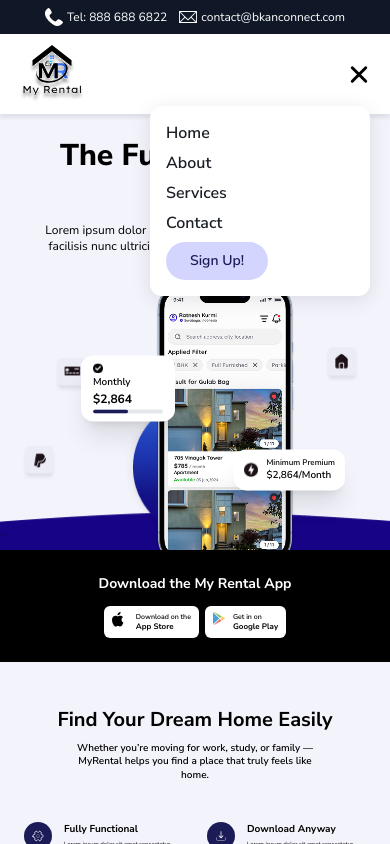
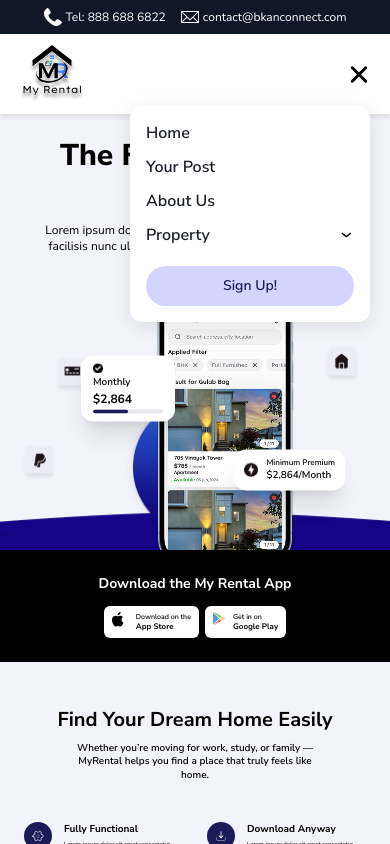
Before and after one commit to dubeySrasti/real-estate, a Next.js app: page / in a window 390 px wide. Both pictures are taken after a click on the element 359 px from the left and 74 px from the top of the page. Shown: the top 844 px of the page. Built offline with nearby package versions, Linux system fonts and the light colour scheme.

Commit message:
update message

```diff
--- a/components/navbar.tsx
+++ b/components/navbar.tsx
@@ -10,6 +10,7 @@ export default function Navbar() {
   const [menuOpen, setMenuOpen] = useState(false);
   const [isOpen, setIsOpen] = useState(false);
   const pathname = usePathname();
+const [mobilePropertyOpen, setMobilePropertyOpen] = useState(false);
 
 
   return (
@@ -17,8 +18,8 @@ export default function Navbar() {
       <nav className="bg-white shadow-[0_4px_4px_rgba(0,0,0,0.08)] sticky w-full top-0 left-0 z-50">
 
         {/* Topbar */}
-        <div className="w-full bg-gray-900 text-white text-xs sm:text-sm py-2 px-2 md:px-25 flex flex-col md:flex-row justify-between items-center">
-          <div className="flex gap-3 sm:gap-5">
+        <div className="w-full bg-gray-900 text-white text-xs sm:text-sm py-2 sm:px-6 md:px-25 flex flex-col md:flex-row justify-between items-center">
+          <div className="flex max-[400px]:gap-[15px] gap-8 md:gap-5">
             <a href="tel:8886886822" className="hover:text-gray-300 transition flex items-center gap-1 sm:gap-2">
               <Image src="/assets/images/svg/phone.svg" className="w-[18px] h-[18px] max-[375px]:w-[14px] max-[375px]:h-[14px]" width={18} height={18} alt="phone" />
               Tel: 888 688 6822
@@ -132,22 +133,60 @@ export default function Navbar() {
 
   {/* Mobile Menu */}
   {menuOpen && (
-                <div className="
-                nav-menu absolute top-10 right-0 w-[220px]
-                bg-white rounded-xl shadow-[0_4px_20px_rgba(0,0,0,0.1)]
-                p-4 space-y-2
-              ">
-                  <Link href="/" className="block text-[var(--textDark)] font-semibold">Home</Link>
-                  <Link href="/about" className="block text-[var(--textDark)] font-semibold">About</Link>
-                  <Link href="/services" className="block text-[var(--textDark)] font-semibold">Services</Link>
-                  <Link href="/contact" className="block text-[var(--textDark)] font-semibold">Contact</Link>
+    <div className="nav-menu absolute top-10 right-0 w-[240px] bg-white rounded-xl shadow-[0_4px_20px_rgba(0,0,0,0.1)] p-4 space-y-3 z-30">
 
-                  <button className="bg-[#D4D5FF] text-[#1B1C57] px-6 py-[9px] rounded-full text-sm font-semibold transition">
-                    Sign Up!
+      <Link href="/" className="block text-[var(--textDark)] font-semibold">
+        Home
+      </Link>
+
+      <Link href="/post" className="block text-[var(--textDark)] font-semibold">
+        Your Post
+      </Link>
+
+      <Link href="/about" className="block text-[var(--textDark)] font-semibold">
+        About Us
+      </Link>
+
+      {/* MOBILE PROPERTY DROPDOWN */}
+      <div>
+        <button
+          onClick={() => setMobilePropertyOpen(!mobilePropertyOpen)}
+          className="flex justify-between items-center w-full text-[var(--textDark)] font-semibold"
+        >
+          Property
+          <Image
+            src="/assets/images/svg/down-arrow.svg"
+            width={16}
+            height={16}
+            alt="arrow"
+            className={`transition ${mobilePropertyOpen ? "rotate-180" : ""}`}
+          />
         </button>
+
+        {mobilePropertyOpen && (
+          <div className="mt-2 ml-3 space-y-2">
+            {["Flat", "Apartment", "Hostel", "Office", "Other"].map((item, i) => (
+              <Link
+                key={i}
+                href="/dashboard"
+                onClick={() => setMenuOpen(false)}
+                className="block text-sm text-gray-600 font-medium hover:text-[var(--primary)]"
+              >
+                {item}
+              </Link>
+            ))}
           </div>
         )}
       </div>
+
+      <button className="bg-[#D4D5FF] text-[#1B1C57] w-full py-[10px] rounded-full text-sm font-semibold mt-2">
+        Sign Up!
+      </button>
+
+    </div>
+  )}
+</div>
+
 
           </div>
         </div>
```
Lines whose indentation alone changed are shown as unchanged.
